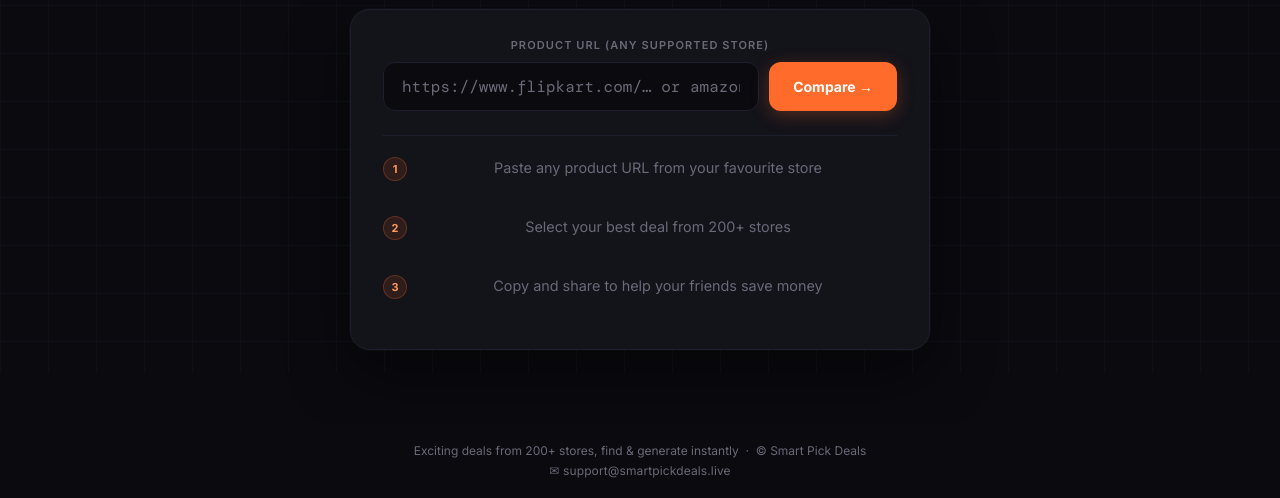
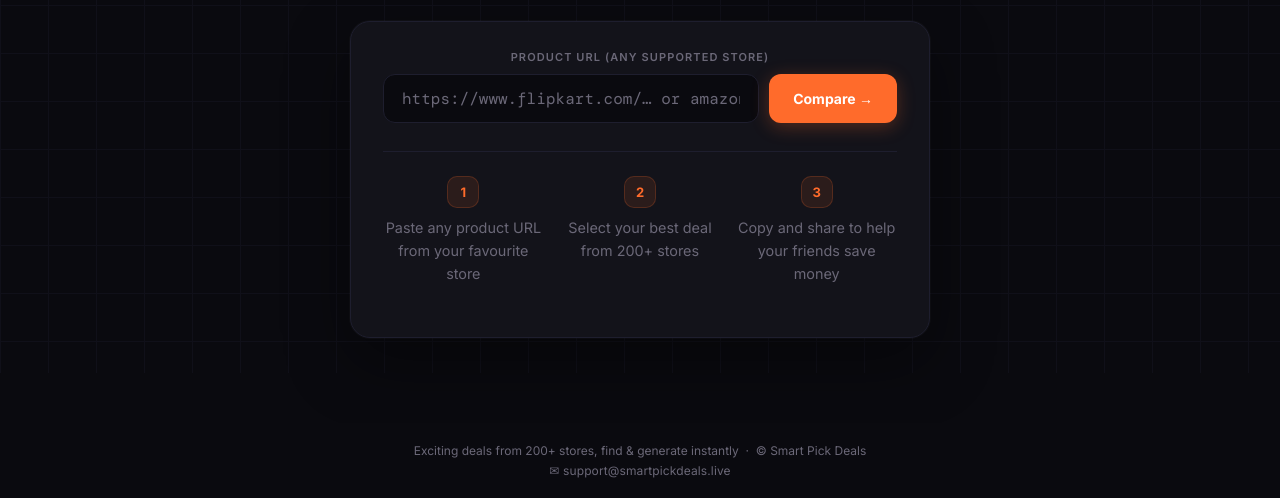
Before and after one commit to smartpicks0326-commits/extrape-affiliate, a website: page compare.html in a window 1280 px wide. Shown: the part 427-925 px from the top of the page. Drawn offline with nearby package versions, Linux system fonts and the light colour scheme; no server answers.

Commit message:
Updated compare page

```diff
--- a/compare.html
+++ b/compare.html
@@ -36,6 +36,7 @@ section{position:relative;z-index:1;}
 #hero h1{font-size:clamp(1.8rem,5vw,3rem);font-weight:800;line-height:1.1;letter-spacing:-.03em;margin-bottom:12px;}
 #hero h1 em{font-style:normal;color:var(--accent);}
 #hero p{color:var(--muted);font-size:.9rem;max-width:420px;margin:0 auto 24px;line-height:1.6;}
+.input-label{font-size:11px;font-weight:600;letter-spacing:0.1em;text-transform:uppercase;color:var(--muted);margin-bottom:10px;display:block;}
 .input-wrap{width:100%;max-width:580px;box-sizing:border-box;background:var(--surface);border:1px solid var(--border);border-radius:20px;padding:28px 32px;box-shadow:0 24px 64px rgba(0,0,0,.4),0 0 0 1px rgba(255,255,255,.03);}
 .input-row{display:flex;gap:10px;width:100%;min-width:0;}
 #urlInput{flex:1;min-width:0;width:100%;max-width:100%;background:var(--bg);border:1.5px solid var(--border);color:var(--text);font-family:'DM Mono',monospace;font-size:16px;padding:13px 18px;border-radius:12px;outline:none;transition:border-color .2s;-webkit-appearance:none;box-sizing:border-box;}
@@ -231,10 +232,11 @@ footer{position:relative;z-index:1;text-align:center;padding:20px;font-size:12px
 @keyframes ticker-scroll{0%{transform:translateX(0);}100%{transform:translateX(-50%);}}
 
 /* ── How it works steps (matches Convert page) ── */
-.how-it-works{display:flex;flex-direction:column;gap:12px;margin-top:24px;padding-top:20px;border-top:1px solid var(--border);}
-.how-it-works .step{display:flex;align-items:flex-start;gap:12px;padding:0;border-bottom:none;}
-.step-num{width:24px;height:24px;border-radius:50%;background:rgba(255,107,43,0.12);border:1px solid rgba(255,107,43,0.25);color:var(--accent2);font-size:11px;font-weight:700;display:flex;align-items:center;justify-content:center;flex-shrink:0;margin-top:1px;}
-.how-it-works .step p{font-size:13px;color:var(--muted);line-height:1.5;}
+.how-it-works{margin-top:28px;padding-top:24px;border-top:1px solid var(--border);display:grid;grid-template-columns:repeat(3,1fr);gap:16px;}
+.how-it-works .step{text-align:center;padding:0;border-bottom:none;display:block;}
+.step-num{display:inline-flex;align-items:center;justify-content:center;width:32px;height:32px;border-radius:10px;background:rgba(255,107,43,0.1);border:1px solid rgba(255,107,43,0.2);color:var(--accent);font-size:13px;font-weight:700;margin-bottom:8px;}
+.how-it-works .step p{font-size:12px;color:var(--muted);line-height:1.5;}
+@media(max-width:480px){.how-it-works{grid-template-columns:1fr;}.how-it-works .step{text-align:left;}}
 
 /* ── Prevent horizontal overflow — safe globally ── */
 html, body { max-width: 100vw; overflow-x: hidden; }
@@ -276,7 +278,7 @@ html, body { max-width: 100vw; overflow-x: hidden; }
   <h1>Compare Prices.<br/><em>Save More.</em></h1>
   <p>Paste any product link. We compare prices across Amazon, Flipkart, Myntra, Croma and 200+ stores — with links ready to use.</p>
   <div class="input-wrap">
-    <label style="font-size:11px;font-weight:600;letter-spacing:.1em;text-transform:uppercase;color:var(--muted);margin-bottom:10px;display:block;">Product URL (any supported store)</label>
+    <label class="input-label" for="urlInput">Product URL (any supported store)</label>
     <div class="input-row">
       <input id="urlInput" type="text" placeholder="https://www.flipkart.com/… or amazon.in/… or myntra.com/…" autocomplete="off"/>
       <button class="btn-go" id="compareBtn">Compare →</button>
```
